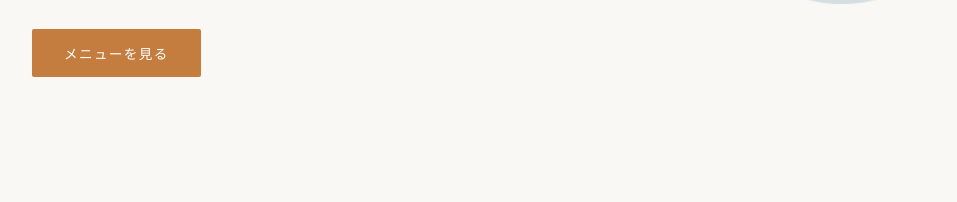
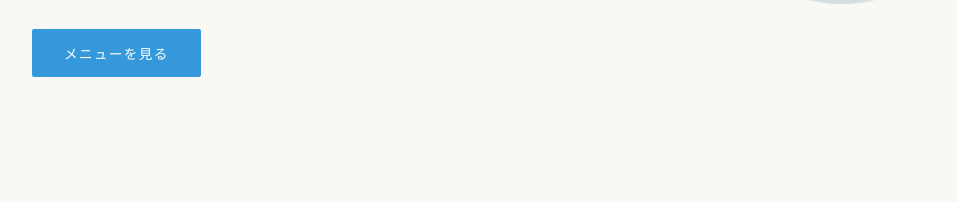
Before and after one commit to hidetaka0605/Git_test_001, a plain HTML site: page Git_test_001/index.html in a window 1280 px wide. Shown: the part 385-587 px from the top of the page, without its empty margins (160-1117 px from the left). Drawn offline with nearby package versions, Linux system fonts and the light colour scheme; a web font is replaced by a local one.

Commit message:
fix: アクセントカラーを青系に変更

```diff
--- a/Git_test_001/style.css
+++ b/Git_test_001/style.css
@@ -4,7 +4,7 @@
   --text: #2c2420;
   --muted: #7a6e68;
 
-  --accent: #c47d3e;
+  --accent: #3498db;
 
 >>>>>>> branch-C
   --light: #ede8e0;
```
